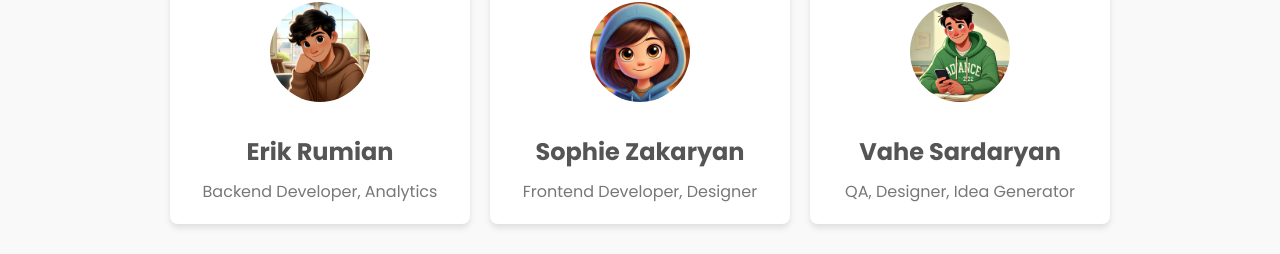
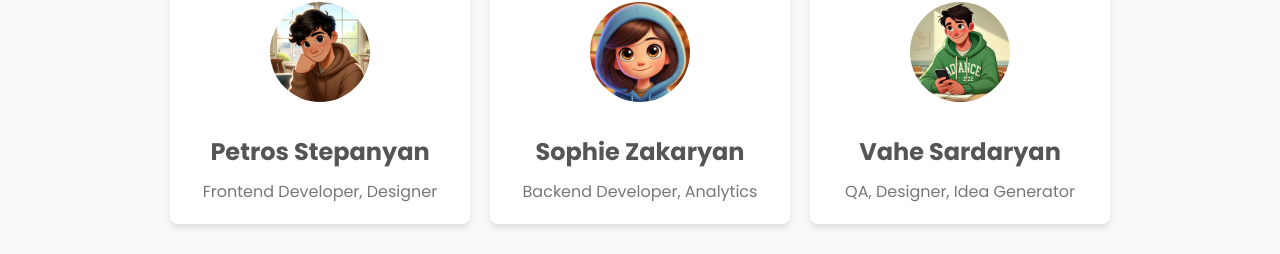
Before and after one commit to StepanianPetros/GestionSVE, a plain HTML site: page index.html in a window 1280 px wide. Shown: the part 1855-2109 px from the top of the page. Drawn offline with Linux system fonts and the light colour scheme; no server answers.

Commit message:
Update index.html

```diff
--- a/index.html
+++ b/index.html
@@ -110,14 +110,14 @@
           <!-- Member 1 -->
           <div class="member-card">
             <img src="images/Erik.webp" alt="Erik Rumian">
-            <h2>Erik Rumian</h2>
-            <p>Backend Developer, Analytics</p>
+            <h2>Petros Stepanyan</h2>
+            <p>Frontend Developer, Designer</p>
           </div>
           <!-- Member 2 -->
           <div class="member-card">
             <img src="images/Sofi.webp" alt="Sophie Zakaryan">
             <h2>Sophie Zakaryan</h2>
-            <p>Frontend Developer, Designer</p>
+            <p>Backend Developer, Analytics</p>
           </div>
           <!-- Member 3 -->
           <div class="member-card">
```
